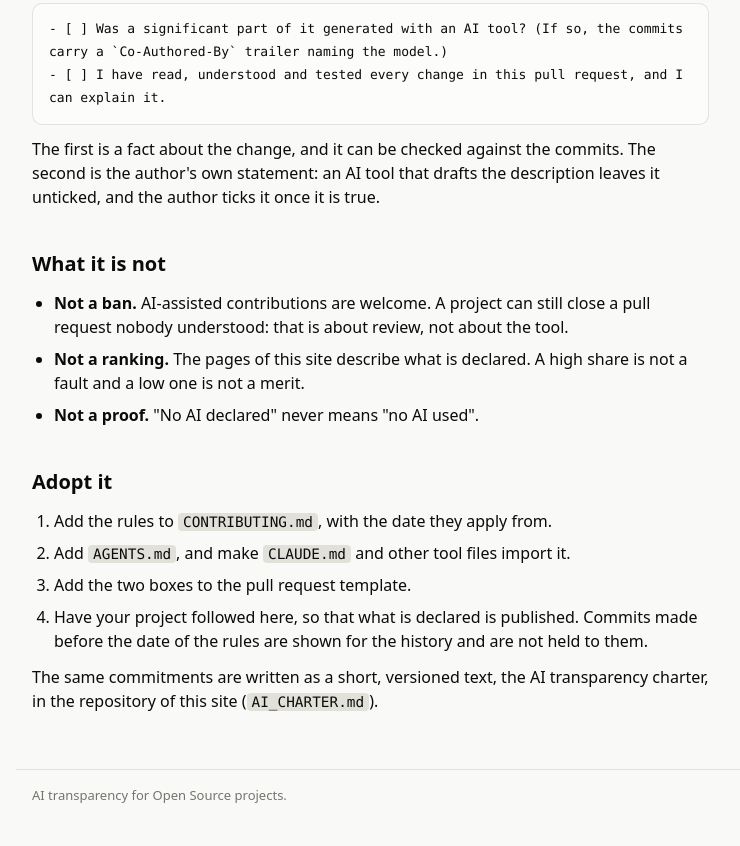
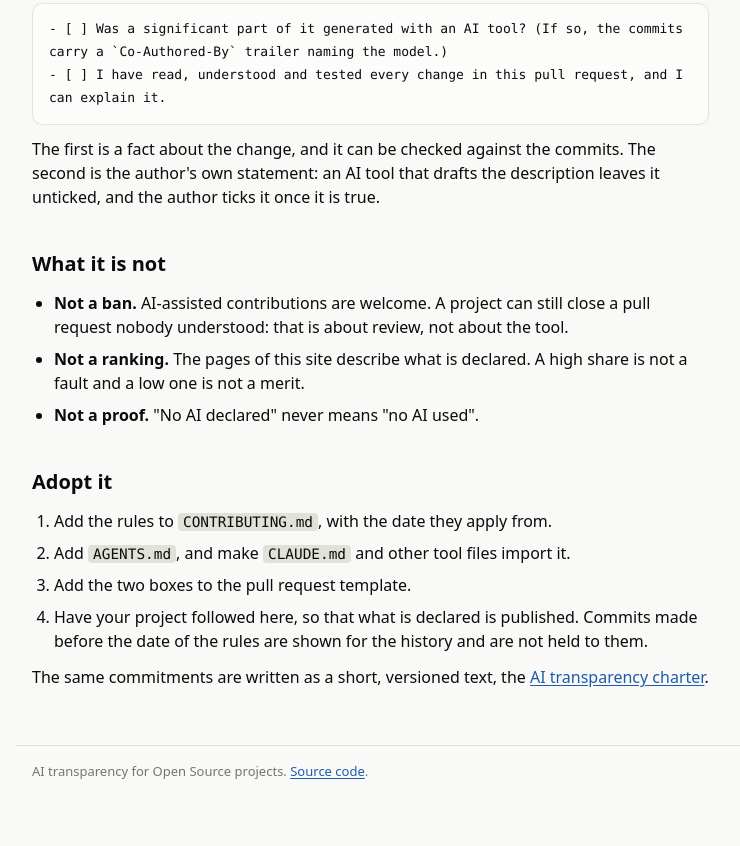
Before and after one commit to cedricbonhomme/SayWhichAI, a plain HTML site: page ai_disclosure/site/good-practice.html in a window 1280 px wide. Shown: the part 2995-3841 px from the top of the page, without its empty margins (84-824 px from the left). After the commit the page ends 3817 px from the top, so only its background shows below. Drawn offline with Linux system fonts and the light colour scheme.

Commit message:
chg: [docs] Links to the repository of the project and to the charter

```diff
--- a/ai_disclosure/site/good-practice.html
+++ b/ai_disclosure/site/good-practice.html
@@ -124,10 +124,10 @@ The instructions for AI agents live in AGENTS.md, shared by every tool.
       <li>Add the two boxes to the pull request template.</li>
       <li>Have your project followed here, so that what is declared is published. Commits made before the date of the rules are shown for the history and are not held to them.</li>
     </ol>
-    <p>The same commitments are written as a short, versioned text, the AI transparency charter, in the repository of this site (<code>AI_CHARTER.md</code>).</p>
+    <p>The same commitments are written as a short, versioned text, the <a href="https://github.com/cedricbonhomme/ai-disclosure/blob/main/AI_CHARTER.md">AI transparency charter</a>.</p>
   </section>
 </main>
 
-<footer class="wrap footer">AI transparency for Open Source projects.</footer>
+<footer class="wrap footer">AI transparency for Open Source projects. <a href="https://github.com/cedricbonhomme/ai-disclosure">Source code</a>.</footer>
 </body>
 </html>
```
Also changed, not shown: 1 other file.
